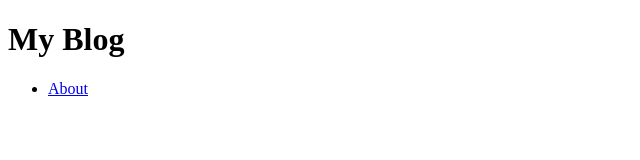
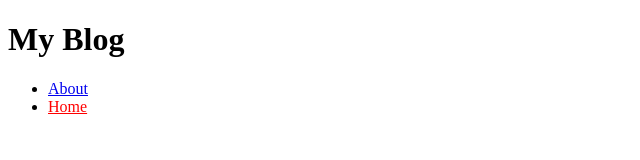
Before and after one commit to lullio/web-blog-gatsby, a Gatsby site: page / in a window 1280 px wide. Shown: the full height of the page, 0-640 px from the left. Built offline with nearby package versions, Linux system fonts and the light colour scheme; Gatsby itself is replaced by a stand-in of ours.

Commit message:
add style to link

```diff
--- a/src/pages/index.js
+++ b/src/pages/index.js
@@ -12,6 +12,9 @@ const IndexPage = () => (
     <li>
       <Link to="/about">About</Link>
     </li>
+    <li>
+      <Link to="/" activeStyle={{color: 'red'}}>Home</Link>
+    </li>
    </ul>
   </Layout>
 )
```
